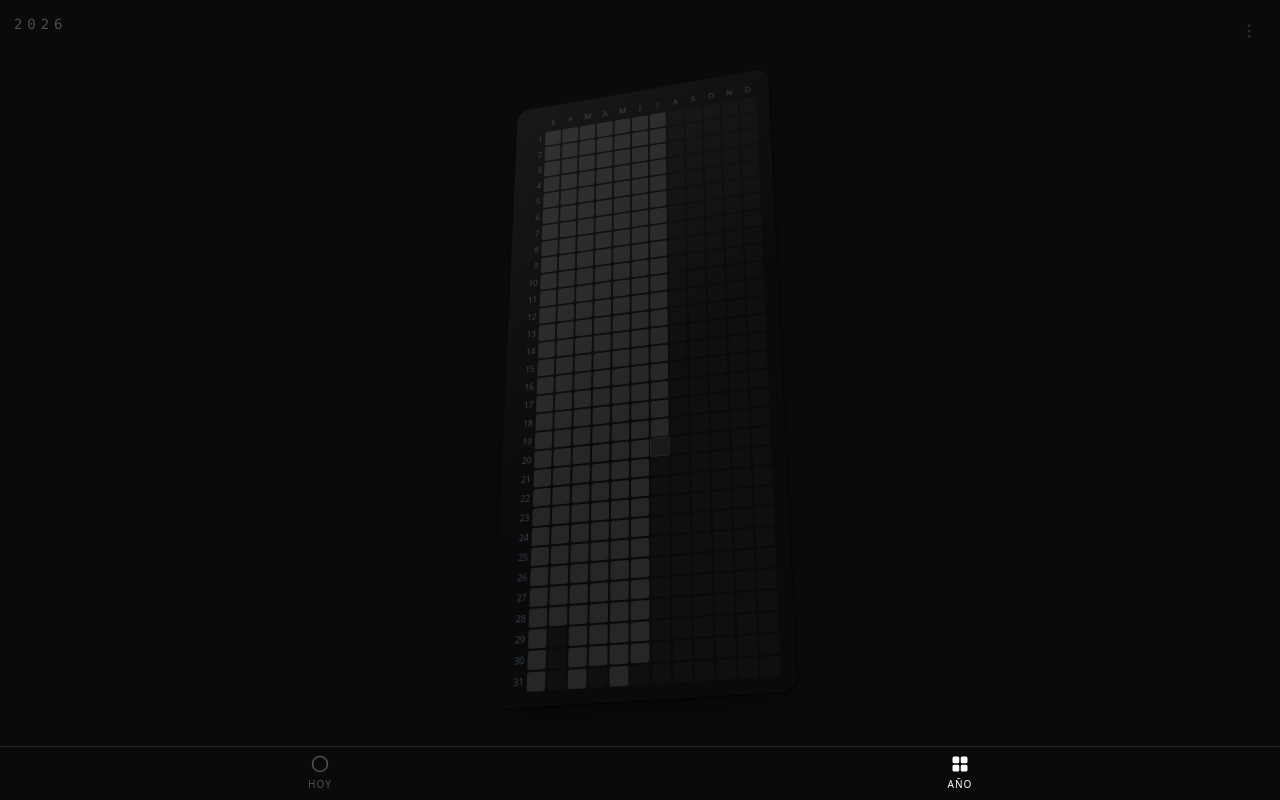
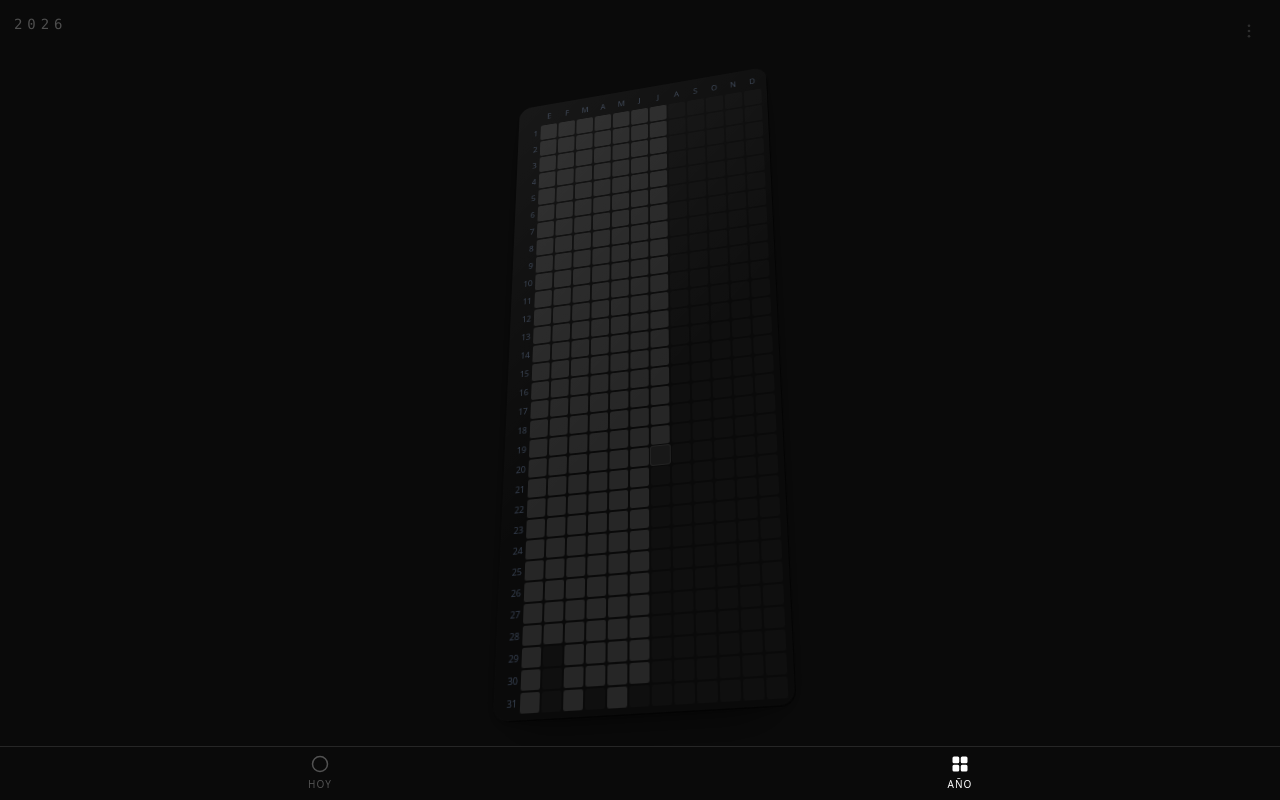
Before and after one commit to AngelLeonTaza2026/Productivity-Tracker, a React (Vite) app: page / in a window 1280 px wide. Both pictures are taken after a click on the button "AÑO". Built offline with nearby package versions, Linux system fonts and the light colour scheme; a web font is replaced by a local one.

Commit message:
fix: achica el marco de la tarjeta y la reserva de la nav para agrandar la tabla
CARD_PAD 14→6 (el padding alrededor de la grilla, lo justo para que se
note el borde de la tarjeta sin comerse espacio) y NAV_RESERVE 70→62,
con margen de seguridad para no volver a invadir la barra de navegación.

```diff
--- a/src/components/Heatmap.jsx
+++ b/src/components/Heatmap.jsx
@@ -25,13 +25,13 @@ function toLocalStr(date) {
 
 function todayStr() { return toLocalStr(new Date()); }
 
-const CARD_PAD = 14; // padding del "cuerpo" de la tarjeta alrededor de la grilla
+const CARD_PAD = 6; // padding del "cuerpo" de la tarjeta alrededor de la grilla — lo justo para que se note el borde, sin comerse espacio
 
 function computeCell() {
   if (typeof window === "undefined") return { cell: 18, gap: 2 };
-  const availW = window.innerWidth  - 16 - CARD_PAD * 2;
-  // -NAV_RESERVE nav inferior, -8 margen, -32 etiqueta del año / menú arriba
-  const availH = window.innerHeight - NAV_RESERVE - 8 - 32 - CARD_PAD * 2;
+  const availW = window.innerWidth  - 10 - CARD_PAD * 2;
+  // -NAV_RESERVE nav inferior, -6 margen, -32 etiqueta del año / menú arriba
+  const availH = window.innerHeight - NAV_RESERVE - 6 - 32 - CARD_PAD * 2;
   for (let c = 28; c >= 8; c--) {
     const g = Math.max(1, Math.round(c * 0.12));
     const w = LABEL_W + 12 * c + 11 * g;
--- a/src/components/Nav.jsx
+++ b/src/components/Nav.jsx
@@ -1,7 +1,7 @@
 // Reserva vertical para esta barra (contenido + colchón de safe-area),
 // reusada por App.jsx/Heatmap.jsx/DayFlow.jsx para no superponerse con
 // ella — único lugar donde se define, así no se desalinean entre sí.
-export const NAV_RESERVE = 70;
+export const NAV_RESERVE = 62;
 
 const TABS = [
   {
```
